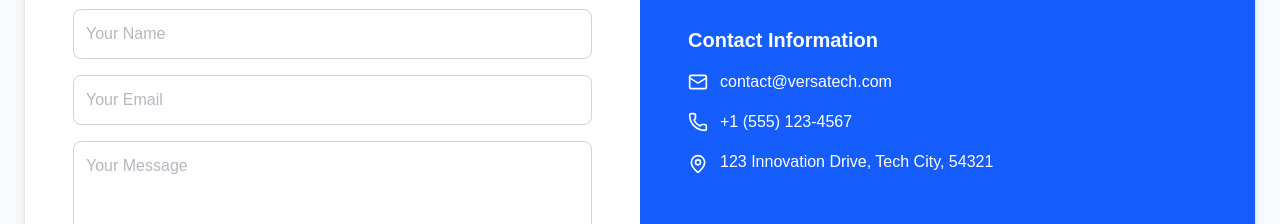
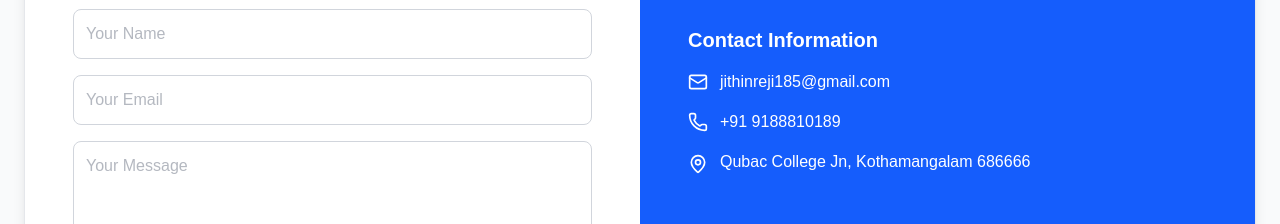
Before and after one commit to Jithin-caz/quba, a Next.js app: page / in a window 1280 px wide. Shown: the part 2178-2402 px from the top of the page. Built offline with nearby package versions, Linux system fonts and the light colour scheme; a web font is replaced by a local one.

Commit message:
contact card update

```diff
--- a/app/components/contact.tsx
+++ b/app/components/contact.tsx
@@ -5,7 +5,6 @@ import FadeInSection from './fadeIn';
 
 const ContactSection = () => {
     const [formMessage, setFormMessage] = useState({ type: '', text: '' });
-
     const handleSubmit = async (e: React.FormEvent<HTMLFormElement>) => {
         e.preventDefault();
         setFormMessage({ type: 'success', text: 'Thank you! Your message has been sent.' });
@@ -13,7 +12,6 @@ const ContactSection = () => {
         (e.target as HTMLFormElement).reset();
         setTimeout(() => setFormMessage({ type: '', text: '' }), 5000);
     };
-
     return (
         <section id="contact" className="py-20 bg-gray-50">
             <FadeInSection>
@@ -39,9 +37,9 @@ const ContactSection = () => {
                         <div className="bg-blue-600 text-white p-8 md:p-12 flex flex-col justify-center">
                             <h3 className="font-bold text-xl mb-4">Contact Information</h3>
                             <div className="space-y-4">
-                                <p className="flex items-center"><Mail className="h-5 w-5 mr-3" /> contact@versatech.com</p>
-                                <p className="flex items-center"><Phone className="h-5 w-5 mr-3" /> +1 (555) 123-4567</p>
-                                <p className="flex items-start"><MapPin className="h-5 w-5 mr-3 mt-1 flex-shrink-0" /> 123 Innovation Drive, Tech City, 54321</p>
+                                <p className="flex items-center"><Mail className="h-5 w-5 mr-3" /> jithinreji185@gmail.com</p>
+                                <p className="flex items-center"><Phone className="h-5 w-5 mr-3" /> +91 9188810189</p>
+                                <p className="flex items-start"><MapPin className="h-5 w-5 mr-3 mt-1 flex-shrink-0" />Qubac College Jn, Kothamangalam 686666</p>
                             </div>
                         </div>
                     </div>
```
